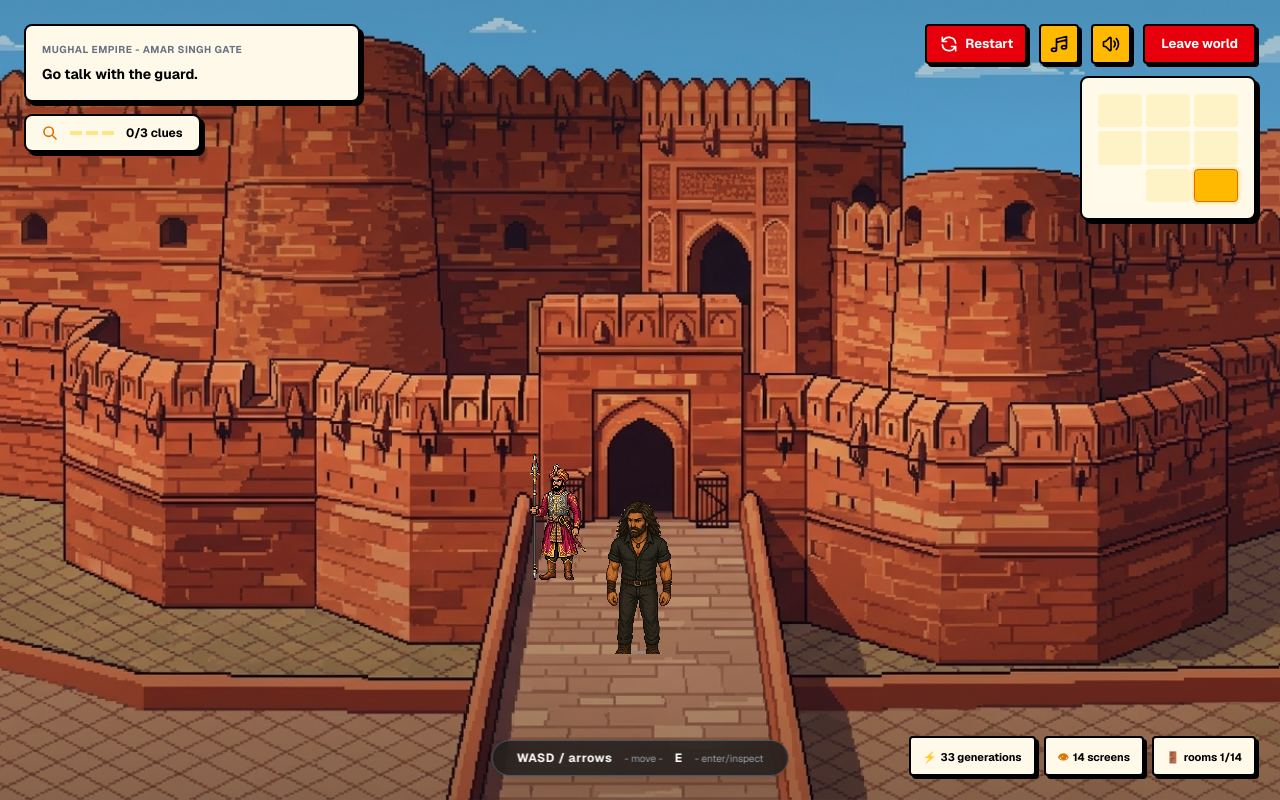
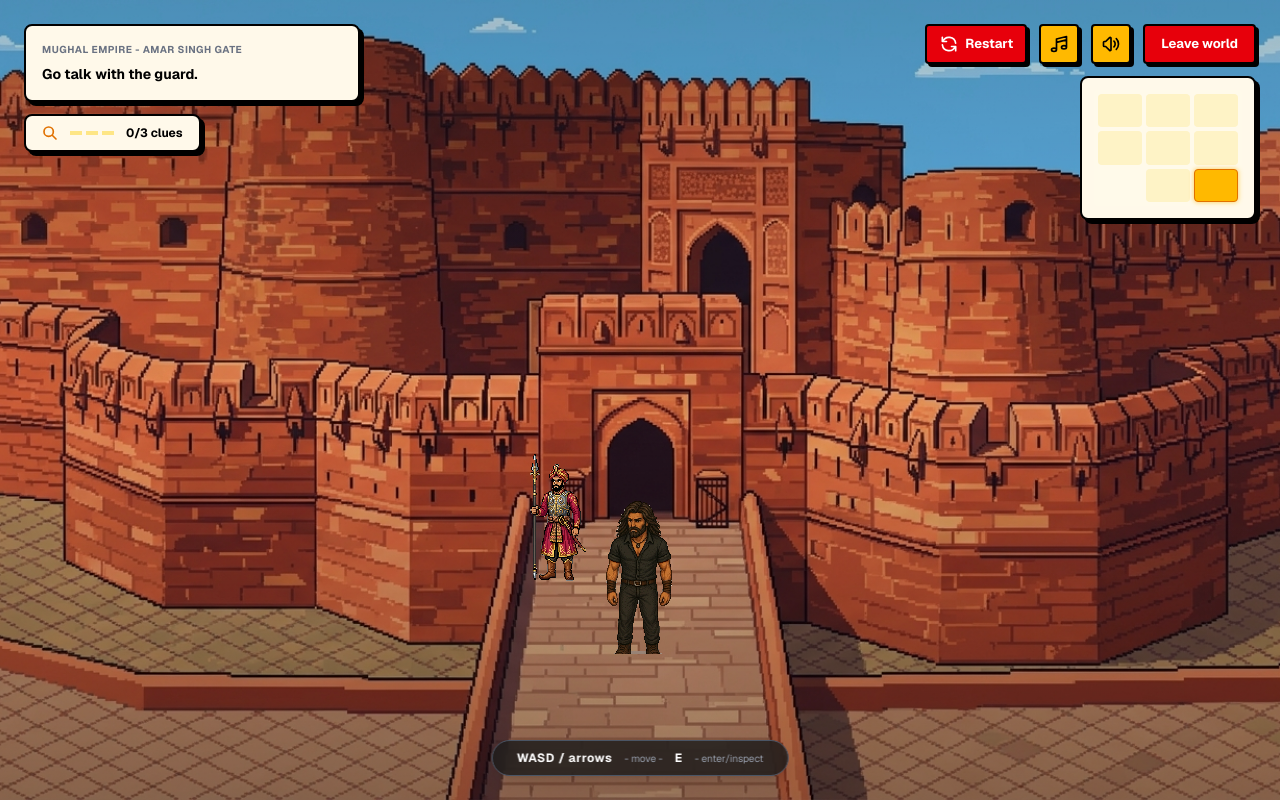
Before and after one commit to amitabhanmolpain/Bharat-Gatha-, a Next.js app in the folder frontend/: page /play/mughal in a window 1280 px wide. Built offline with nearby package versions, Linux system fonts and the light colour scheme.

Commit message:
Remove UI stats boxes for generations, screens, and rooms from bottom right

```diff
--- a/frontend/app/play/mughal/page.tsx
+++ b/frontend/app/play/mughal/page.tsx
@@ -1412,40 +1412,6 @@ export default function MughalGameScreen() {
         </div>
       </div>
 
-      {/* Bottom Right: Stats */}
-      <div className="absolute bottom-6 right-6 flex items-center gap-2">
-        <div className="bg-[#fff9ea] border-2 border-black rounded px-3 py-1.5 shadow-[3px_3px_0_0_rgba(0,0,0,1)]">
-          <span className="text-[11px] font-bold text-black"><span className="text-amber-600 mr-1">⚡</span>33 generations</span>
-        </div>
-        <div className="bg-[#fff9ea] border-2 border-black rounded px-3 py-1.5 shadow-[3px_3px_0_0_rgba(0,0,0,1)]">
-          <span className="text-[11px] font-bold text-black"><span className="text-amber-600 mr-1">👁</span>14 screens</span>
-        </div>
-        <div className="bg-[#fff9ea] border-2 border-black rounded px-3 py-1.5 shadow-[3px_3px_0_0_rgba(0,0,0,1)]">
-          <span className="text-[11px] font-bold text-black">
-            <span className="text-amber-600 mr-1">🚪</span>
-            {(() => {
-              const rooms = {
-                gate: 1,
-                passage: 2,
-                courtyard: 3,
-                interior: 4,
-                sheesh_passage: 5,
-                sheesh_mahal: 6,
-                brown_passage: 7,
-                khas_mahal: 8,
-                taj_gate: 9,
-                taj_charbagh: 10,
-                taj_exterior: 11,
-                taj_mausoleum: 12,
-                taj_mehtab_bagh: 13,
-                red_fort_lahori: 14
-              };
-              const current = (rooms as any)[scene] || 1;
-              return `rooms ${current}/14`;
-            })()}
-          </span>
-        </div>
-      </div>
 
       {/* --- ARCHAEOLOGIST NPC (Only in Mehtab Bagh Scene) --- */}
       {scene === "taj_mehtab_bagh" && (
```
